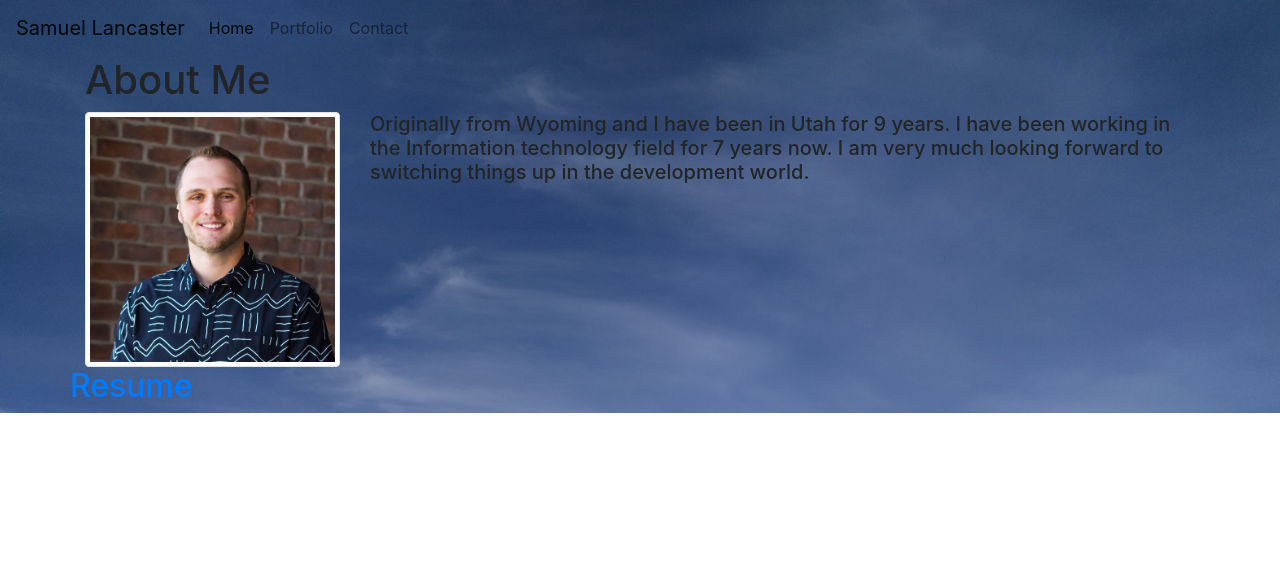
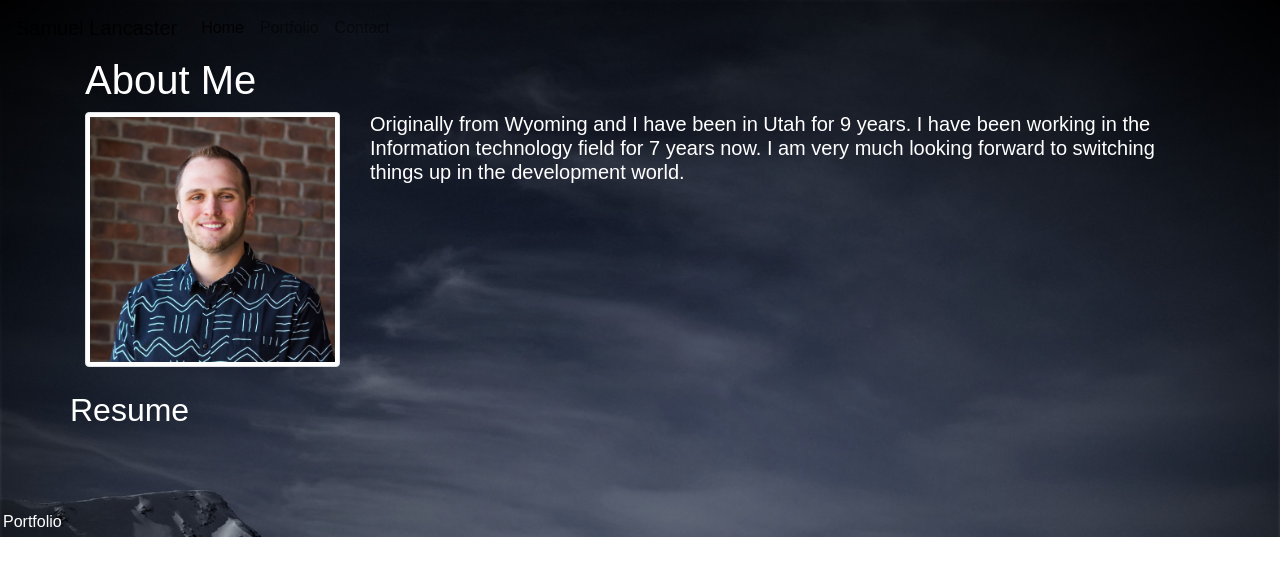
Before and after one commit to Lancasting/React-Portfolio, a React (Create React App) app: page / in a window 1280 px wide. Shown: the top 576 px of the page. Built offline with nearby package versions, Linux system fonts and the light colour scheme.

Commit message:
making small changes to color and footer

```diff
--- a/src/App.js
+++ b/src/App.js
@@ -5,6 +5,7 @@ import Portfolio from "./pages/Portfolio";
 import Contact from "./pages/Contact";
 import Navbar from "./components/Navbar";
 import Wrapper from "./components/Wrapper";
+import Footer from "./components/Footer";
 import './App.css';
 import Snowbird from "./images/snowbird.jpg";
 
@@ -12,13 +13,14 @@ function App() {
   console.log(Snowbird);
   return (
     <Router>
-      <div styles={{ backgroundImage: Snowbird}}>
+      <div>
       <Wrapper>
         <Navbar />
           <Route exact path="/" component={Home} />
           <Route exact path="/home" component={Home}/>
           <Route exact path="/portfolio" component={Portfolio} />
           <Route exact path="/contact" component={Contact} />
+          <Footer />
         </Wrapper>
       </div>
     </Router>
--- a/src/components/Footer/index.js
+++ b/src/components/Footer/index.js
@@ -0,0 +1,12 @@
+import React from "react";
+import "./style.css";
+
+function Footer() {
+  return (
+    <footer className="footer">
+      <span>Portfolio</span>
+    </footer>
+  );
+}
+
+export default Footer;
--- /dev/null
+++ b/src/components/Footer/style.css
@@ -0,0 +1,13 @@
+.footer {
+    min-height: 100px;
+    position: relative;
+    background: rgba(252, 252, 252, 0) !important;
+  }
+
+  .footer span {
+    position: absolute;
+    bottom: 0;
+    left: 0;
+    right: 0;
+    padding: 3px;
+  }
--- a/src/components/Navbar/style.css
+++ b/src/components/Navbar/style.css
@@ -1,15 +1,16 @@
 .navbar{
     background: rgba(252, 252, 252, 0) !important;
+    color: white;
 }
 .navbar-brand {
-    color: #000000;
+    color: white;
 }
 .navbar-toggler-icon {
     order:0;
     float: left;
   }
 .navbar-link {
-    color: black;
+    color: white;
     padding-right: .5rem;
     padding-left: .5rem;
 }
@@ -17,3 +18,6 @@
     cursor: pointer;
     color: darkgray;
 }
+a:hover {
+    color: darkgray;
+}
--- a/src/components/Wrapper/style.css
+++ b/src/components/Wrapper/style.css
@@ -1,5 +1,7 @@
 .wrapper{
     background-image: url('../../images/snowbird.jpg');
     background-size: cover;
-    margin: auto;
+    background-repeat: no-repeat;
+    color: white;
+    font-family: 'Ubuntu', sans-serif;
 }
--- a/src/pages/Home/index.js
+++ b/src/pages/Home/index.js
@@ -1,5 +1,6 @@
 import React from "react";
 import Profile from "../../images/profile.jpg";
+import "./style.css";
 
 
 function Home() {
--- /dev/null
+++ b/src/pages/Home/style.css
@@ -0,0 +1,7 @@
+.resume {
+    color: white;
+    margin-left: 100px;
+}
+.resume:hover{
+    color: darkgray;
+}
```
Also changed, not shown: src/images/snowbird.jpg.
